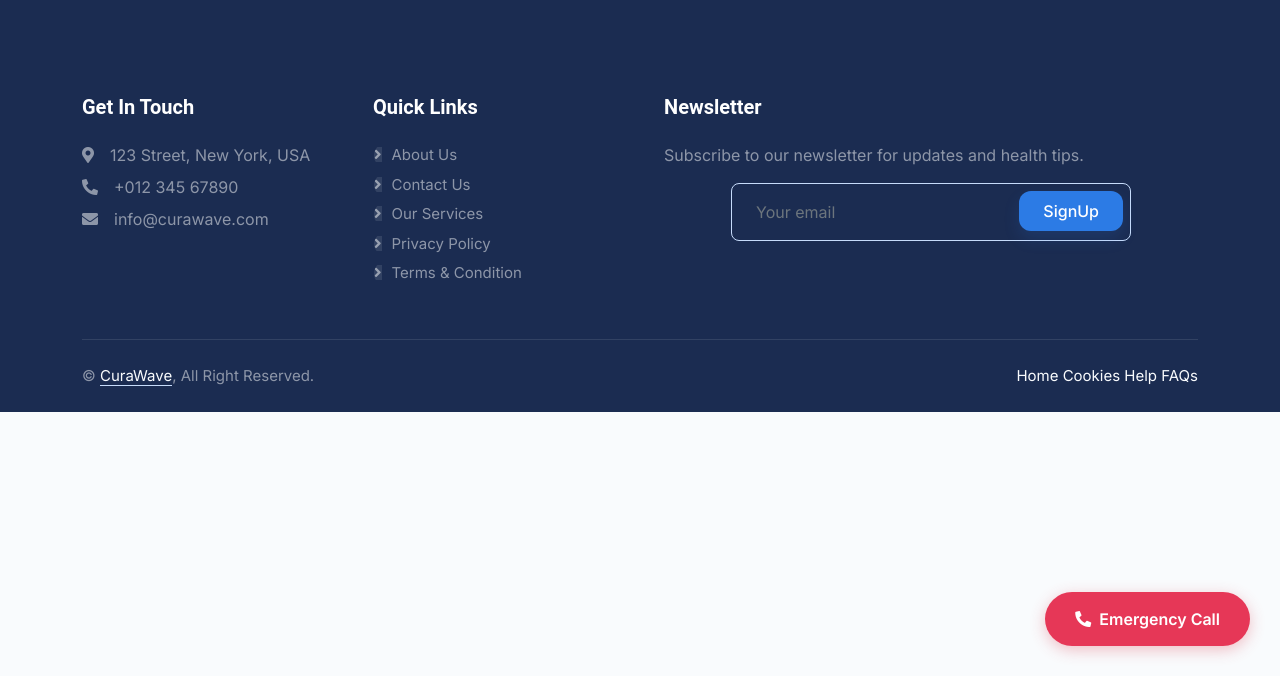
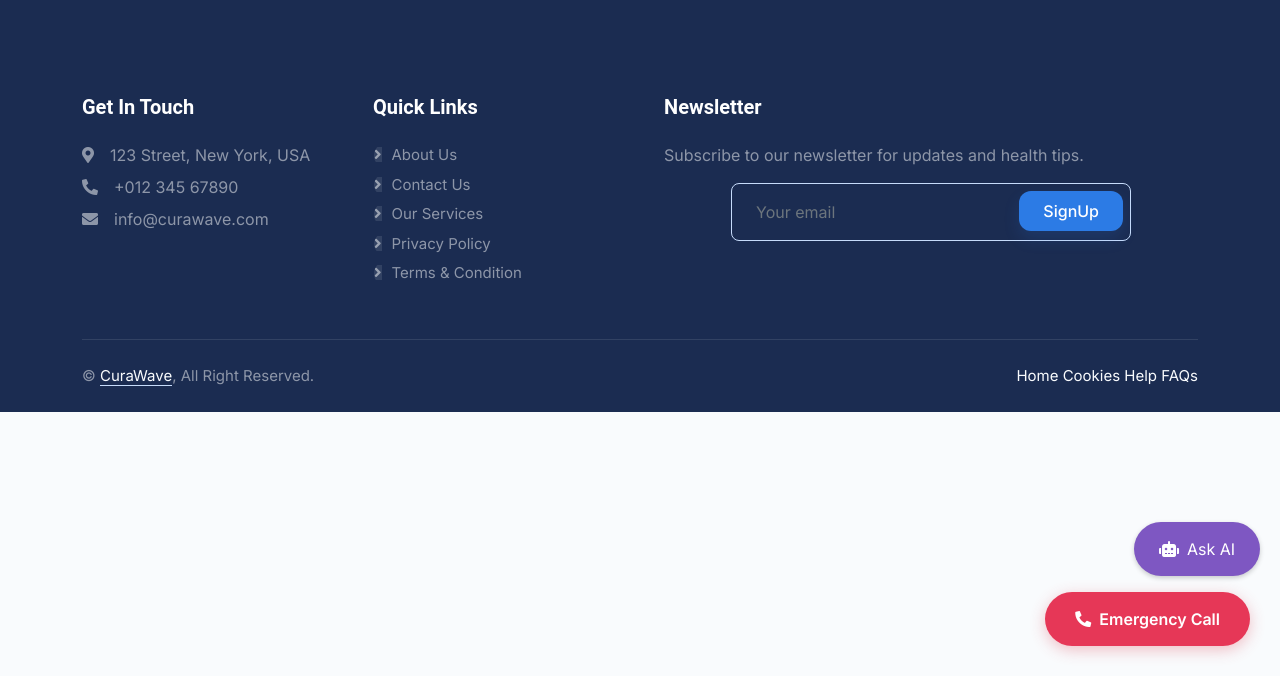
Before and after one commit to oreoflick/CuraWave-3.0, a Django app: template curawave/curawavesystem/templates/userbase.html in a window 1280 px wide. Shown: the part 124-800 px from the top of the page. Run offline with Django 3.2, Linux system fonts and the light colour scheme; the template is opened without the code that fills it, so the values that code supplies are empty; some libraries are stand-ins or nearby versions.

Commit message:
Add Ask AI button

```diff
--- a/curawave/curawavesystem/templates/userbase.html
+++ b/curawave/curawavesystem/templates/userbase.html
@@ -133,6 +133,11 @@
     </div>
     <!-- Footer End -->
 
+    <!-- Ask AI Button -->
+    <a href="#" class="ai-btn" style="position: fixed; right: 20px; bottom: 100px; padding: 15px 25px; background-color: #7E57C2; color: white; text-decoration: none; border-radius: 30px; box-shadow: 0 2px 5px rgba(0,0,0,0.2); z-index: 999; display: flex; align-items: center;">
+        <i class="fas fa-robot me-2"></i>Ask AI
+    </a>
+
     <!-- Emergency Call Button -->
     <a href="tel:108" class="emergency-btn">
         <i class="fas fa-phone-alt me-2"></i>Emergency Call
```
